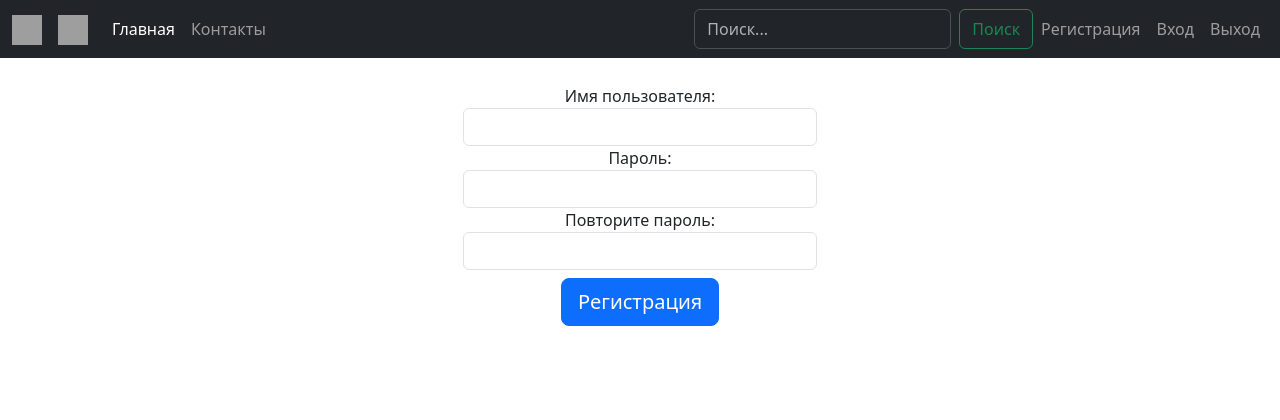
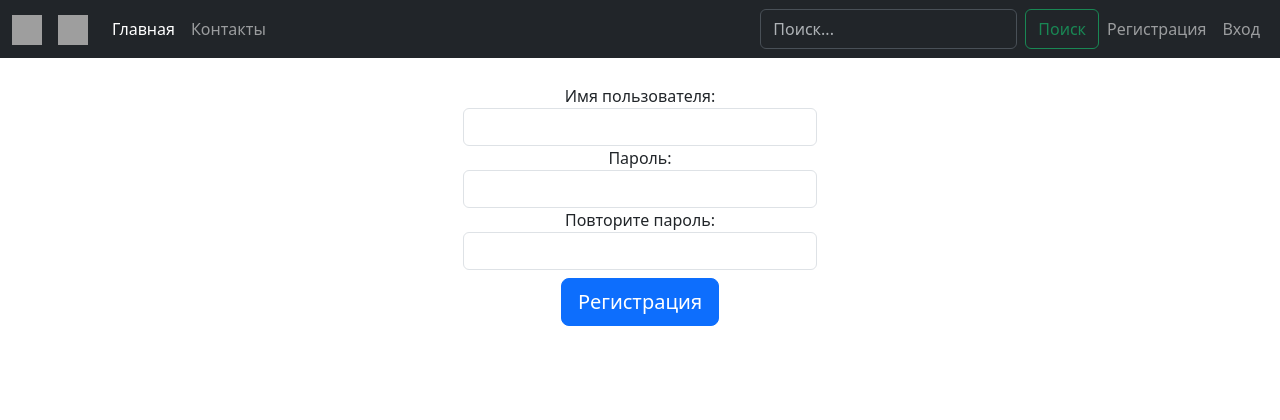
Before and after one commit to haliivi/django_blog, a Django app: page /signup/ in a window 1280 px wide. Shown: the top 420 px of the page. Run offline with Django 4.2, Linux system fonts and the light colour scheme; some libraries are stand-ins or nearby versions; grey boxes are pictures that could not be loaded.

Commit message:
Edit button logic in navbar.

```diff
--- a/src/templates/navbar.html
+++ b/src/templates/navbar.html
@@ -23,15 +23,18 @@
                     <input class="form-control me-2" type="search" placeholder="Поиск..." aria-label="Search">
                     <button class="btn btn-outline-success" type="submit">Поиск</button>
                 </form>
+                {% if not user.is_authenticated %}
                     <li class="nav-item">
-                    <a class="nav-link" href="#">Регистрация</a>
+                        <a class="nav-link" href="{% url 'signup' %}">Регистрация</a>
                     </li>
                     <li class="nav-item">
                         <a class="nav-link" href="#">Вход</a>
                     </li>
+                {% else %}
                     <li class="nav-item">
                         <a class="nav-link" href="#">Выход</a>
                     </li>
+                {% endif %}
             </ul>
         </div>
     </div>
```
Lines whose indentation alone changed are shown as unchanged.
